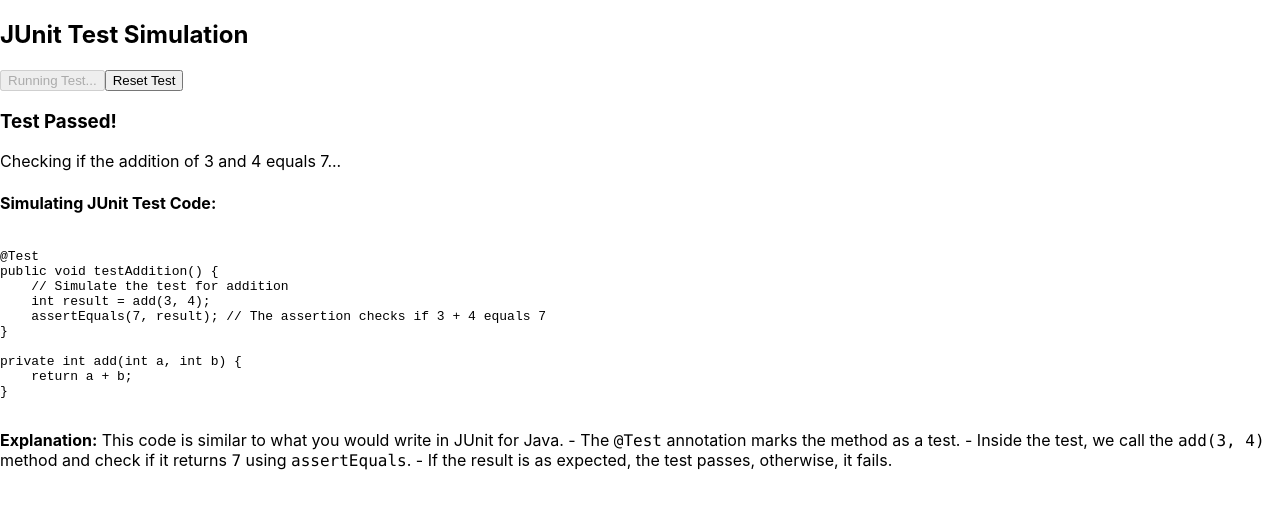
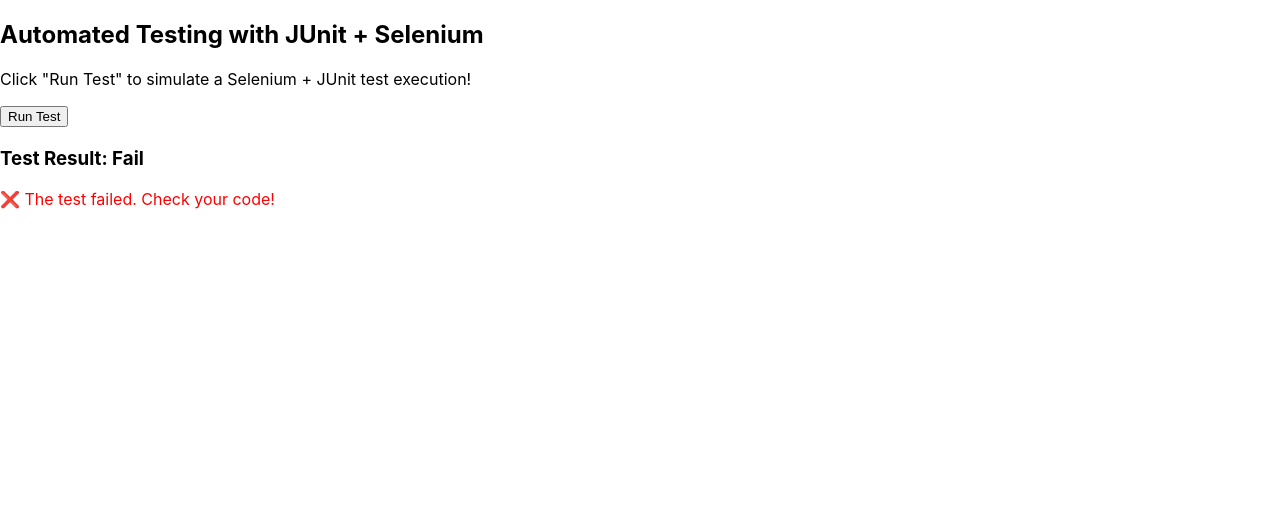
Before and after one commit to Girish-Yadav-devops/Junit, a React (Create React App) app: page / in a window 1280 px wide. Both pictures are taken after a click on the button "Run Test". Shown: the top 508 px of the page. Built offline with nearby package versions, Linux system fonts and the light colour scheme.

Commit message:
Intail code

```diff
--- a/src/Junit.jsx
+++ b/src/Junit.jsx
@@ -1,80 +1,28 @@
-import React, { useState } from "react";
+import React, { useState } from 'react';
 
 function TestRunner() {
-  const [result, setResult] = useState("");
-  const [testCase, setTestCase] = useState("");
-  const [isTestRunning, setIsTestRunning] = useState(false);
-  const [showHiddenContent, setShowHiddenContent] = useState(false);
+  const [testResult, setTestResult] = useState(null);
 
-  // Simulate running a test (like JUnit)
+  // Simulating the execution of a test
   const runTest = () => {
-    setIsTestRunning(true);
-    setTestCase("Test for add(3, 4) === 7 is running...");
-
-    // Simulate JUnit test process step-by-step
-    setTimeout(() => {
-      const result = testAddition();
-      setResult(result ? "Test Passed!" : "Test Failed.");
-      setShowHiddenContent(true);  // Show hidden content after the test runs
-    }, 1000); // simulate test delay
-  };
-
-  // The actual test for addition (simulates JUnit test case)
-  const testAddition = () => {
-    setTestCase("Checking if the addition of 3 and 4 equals 7...");
-    return add(3, 4) === 7; // Simulate checking if 3 + 4 equals 7
-  };
-
-  // Add function to simulate the logic
-  const add = (a, b) => a + b;
-
-  // Reset the state when the user clicks on reset button
-  const resetTest = () => {
-    setResult("");
-    setTestCase("");
-    setIsTestRunning(false);
-    setShowHiddenContent(false);
+    const randomTestOutcome = Math.random() > 0.5 ? "Pass" : "Fail";
+    setTestResult(randomTestOutcome);
   };
 
   return (
     <div>
-      <h2>JUnit Test Simulation</h2>
-      <button onClick={runTest} disabled={isTestRunning}>
-        {isTestRunning ? "Running Test..." : "Run Test"}
-      </button>
-      <button onClick={resetTest} disabled={!result}>
-        Reset Test
-      </button>
+      <h2>Automated Testing with JUnit + Selenium</h2>
+      <p>Click "Run Test" to simulate a Selenium + JUnit test execution!</p>
+      <button onClick={runTest}>Run Test</button>
 
-      <h3>{result}</h3>
-
-      {/* Display the test case message */}
-      <p>{testCase}</p>
-
-      {/* Conditionally render the hidden content when test finishes */}
-      {showHiddenContent && (
-        <div>
-          <h4>Simulating JUnit Test Code:</h4>
-          <pre>
-            {`
-@Test
-public void testAddition() {
-    // Simulate the test for addition
-    int result = add(3, 4);
-    assertEquals(7, result); // The assertion checks if 3 + 4 equals 7
-}
-
-private int add(int a, int b) {
-    return a + b;
-}
-            `}
-          </pre>
-          <p>
-            <strong>Explanation:</strong> This code is similar to what you would write in JUnit for Java.
-            - The <code>@Test</code> annotation marks the method as a test.
-            - Inside the test, we call the <code>add(3, 4)</code> method and check if it returns <code>7</code> using <code>assertEquals</code>.
-            - If the result is as expected, the test passes, otherwise, it fails.
-          </p>
+      {testResult && (
+        <div style={{ marginTop: "20px" }}>
+          <h3>Test Result: {testResult}</h3>
+          {testResult === "Pass" ? (
+            <p style={{ color: "green" }}>✅ The test passed successfully!</p>
+          ) : (
+            <p style={{ color: "red" }}>❌ The test failed. Check your code!</p>
+          )}
         </div>
       )}
     </div>
```
